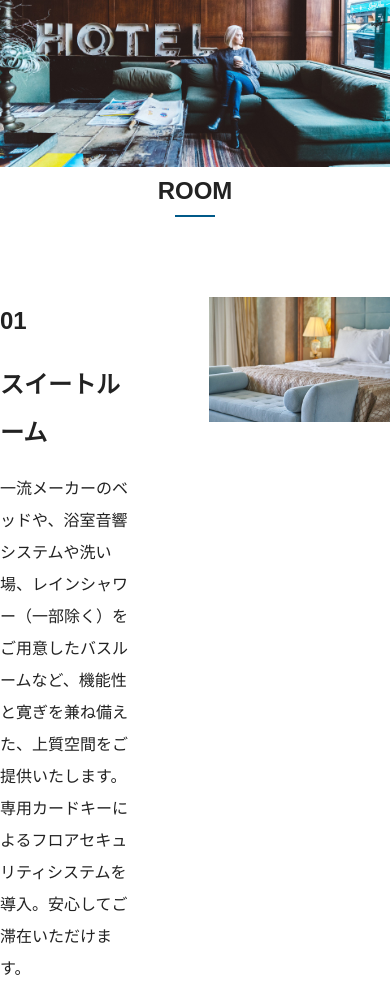
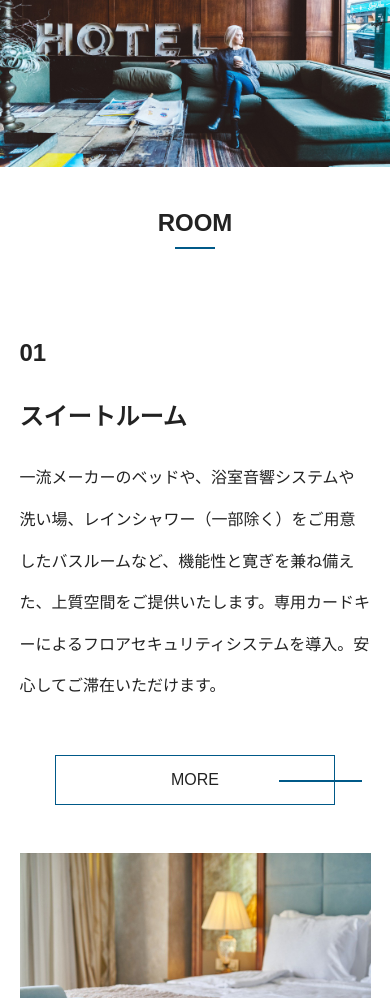
Before and after one commit to shinji-25/p-dev-02, a plain HTML site: page index.html in a window 390 px wide. Shown: the part 102-1100 px from the top of the page. Drawn offline with Linux system fonts and the light colour scheme.

Commit message:
トップ画面のroomのsp画面を追加

```diff
--- a/css/stylesheet.css
+++ b/css/stylesheet.css
@@ -55,6 +55,9 @@
 /* ==========================================================================
     ルーム
     ========================================================================== */
+
+/* PC用 */
+
     .p-room {
         max-width: 75rem;
         margin: 0 auto;
@@ -136,6 +139,41 @@
       }
       /*# sourceMappingURL=stylesheet.css.map */
 
+
+/* SP用 */
+
+    @media screen and (max-width: 559px) {
+        .p-room {
+            width: 35rem;
+            max-width: 90%;
+            margin: 2rem auto 0;
+        }
+
+        .p-room .p-room-contents .p-room-flex {
+            display: block;
+            width: 100%;
+        }
+
+        .p-room .p-room-contents .p-room-flex .p-room-explanation {
+            padding: 0;
+        }
+
+        .p-room .p-room-contents .p-room-flex .p-room-explanation p {
+            line-height: 2.6;
+        }
+
+        .more-button {
+            width: 80%;
+            margin: 3rem auto;
+            display: block;
+            padding: .5rem 5rem;
+        }
+
+        .p-room-image {
+            margin: 0;
+        }
+
+    }
 
 /* ==========================================================================
     ニュース
```
